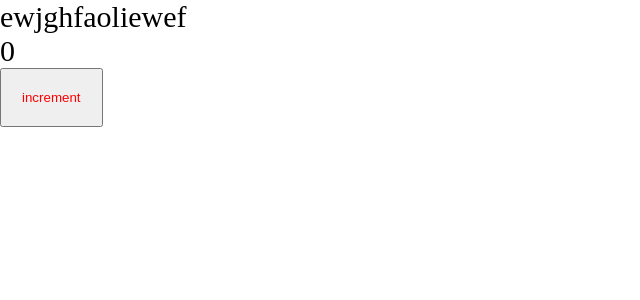
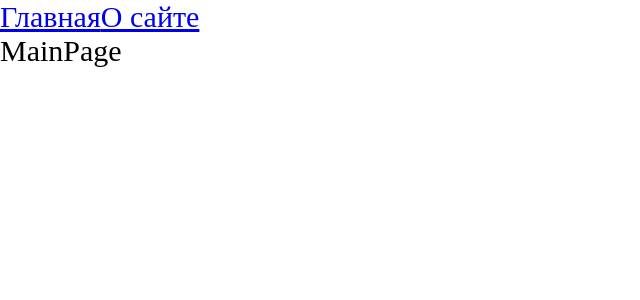
Before and after one commit to madason911/production-project, a React app: page / in a window 1280 px wide. Shown: the top 300 px of the page, without its empty margins (0-640 px from the left). Built offline with nearby package versions, Linux system fonts and the light colour scheme.

Commit message:
code splitting for routes

```diff
--- a/src/App.tsx
+++ b/src/App.tsx
@@ -1,12 +1,21 @@
-import React from 'react';
+import React, { Suspense } from 'react';
+import { Link, Route, Routes } from 'react-router-dom';
 import { Counter } from './components/Counter';
 import './index.scss'
+import { AboutPageAsync } from './pages/AboutPage/AboutPage.async';
+import { MainPageAsync } from './pages/MainPage/MainPage.async';
 
 export default function App() {
   return (
     <div className='app'>
-      ewjghfaoliewef
-      <Counter />
+      <Link to={'/'}>Главная</Link>
+      <Link to={'/about'}>О сайте</Link>
+      <Suspense fallback={<div>Loading...</div>}>
+        <Routes>
+          <Route path={'/about'} element={<AboutPageAsync />}/>
+          <Route path={'/'} element={<MainPageAsync/>}/>
+        </Routes>
+      </Suspense>
     </div>
   )
 }
--- a/src/index.tsx
+++ b/src/index.tsx
@@ -1,9 +1,10 @@
 import { render } from "react-dom";
+import { BrowserRouter } from "react-router-dom";
 import App from "./App";
 
 render(
-  <div>
+  <BrowserRouter>
     <App />
-  </div>,
+  </BrowserRouter>,
   document.getElementById('root')
 )
--- /dev/null
+++ b/src/pages/AboutPage/AboutPage.async.tsx
@@ -0,0 +1,3 @@
+import { lazy } from "react";
+
+export const AboutPageAsync = lazy( () => import('./AboutPage'))
--- /dev/null
+++ b/src/pages/AboutPage/AboutPage.tsx
@@ -0,0 +1,7 @@
+import React from 'react'
+
+export default function AboutPage() {
+  return (
+    <div>AboutPage</div>
+  )
+}
--- /dev/null
+++ b/src/pages/MainPage/MainPage.async.tsx
@@ -0,0 +1,3 @@
+import { lazy } from "react";
+
+export const MainPageAsync = lazy(() => import('./MainPage'))
--- /dev/null
+++ b/src/pages/MainPage/MainPage.tsx
@@ -0,0 +1,7 @@
+import React from 'react'
+
+export default function MainPage() {
+  return (
+    <div>MainPage</div>
+  )
+}
--- a/src/test.ts
+++ /dev/null
@@ -1,5 +0,0 @@
-export function someFn(arg: number): string {
-    console.log('RANDOM FUNCTION')
-
-    return ''
-}
--- a/tsconfig.json
+++ b/tsconfig.json
@@ -1,11 +1,11 @@
 {
   "compilerOptions": {
     "outDir": "./dist/",
+    "module": "esnext",
     // Подсвечивает все места где не указан тип
     // Однако это не означает, что теперь вовсе нельзя использовать any.
     // Это означает лишь, что в подобных ситуация разработчик должен явно писать any,
     "noImplicitAny": true,
-    "module": "es6",
     // В какую спецификацию компилируем: для поддержки большинства браузеров
     "target": "es5",
     "jsx": "react-jsx",
```
Also changed, not shown: package.json (+53 -1 lines), 1 other file (tests, documents, lock files or other folders).
